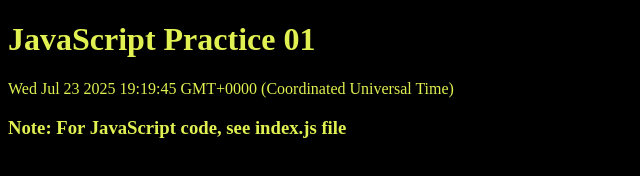
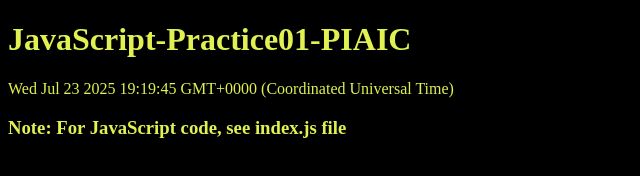
Before and after one commit to iamsajidhanif/JavaScript-Practice01-PIAIC, a plain HTML site: page index.html in a window 1280 px wide. Shown: the whole page, without its empty margins (0-640 px from the left). Drawn offline with Linux system fonts and the light colour scheme.

Commit message:
title updated

```diff
--- a/index.html
+++ b/index.html
@@ -15,7 +15,7 @@
     </head>
 
     <body onload="initClock()">
-        <h1>JavaScript Practice 01</h1>
+        <h1>JavaScript-Practice01-PIAIC</h1>
         <script>
             var date = new Date();
             document.write(date);
```
